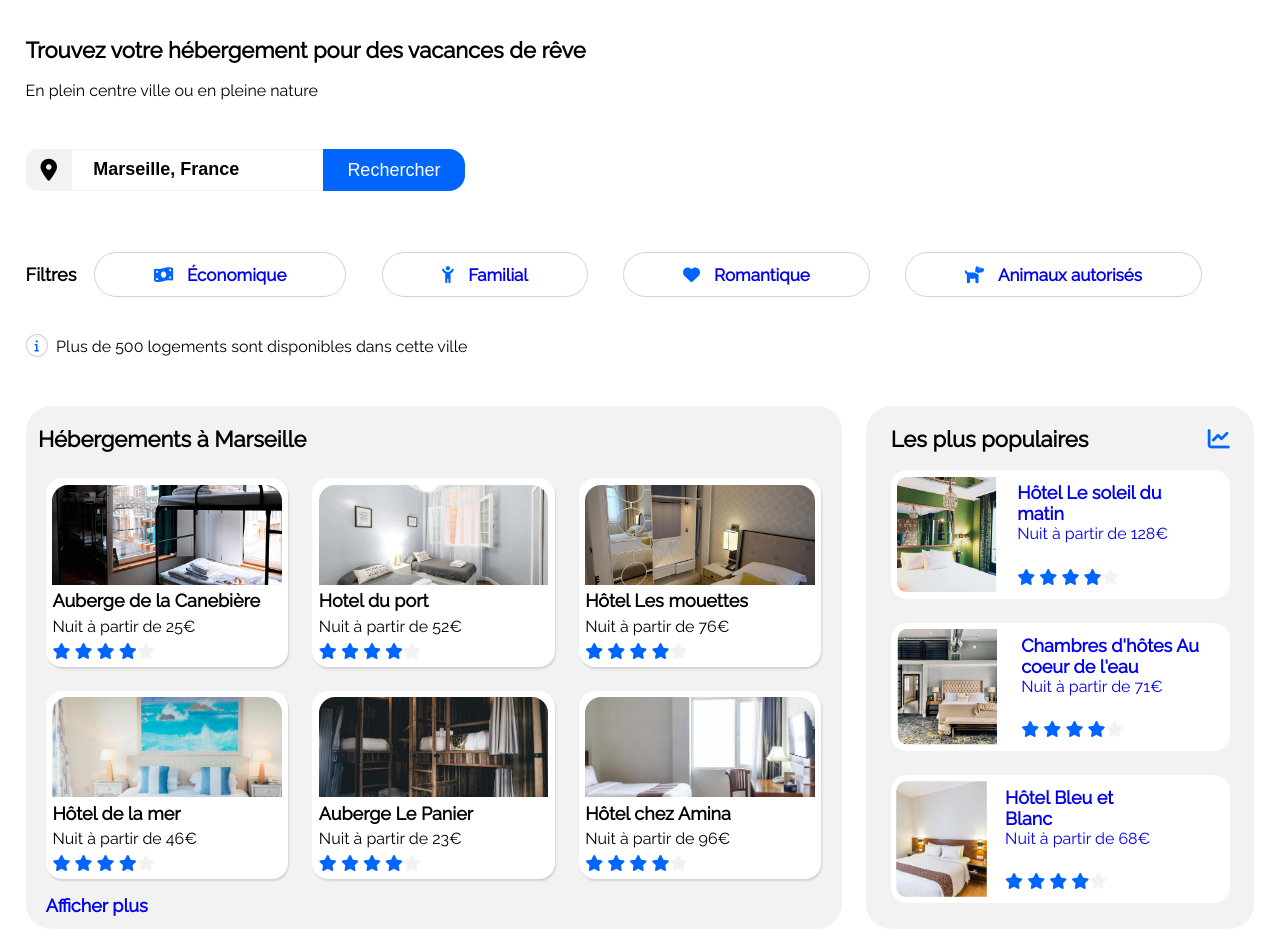
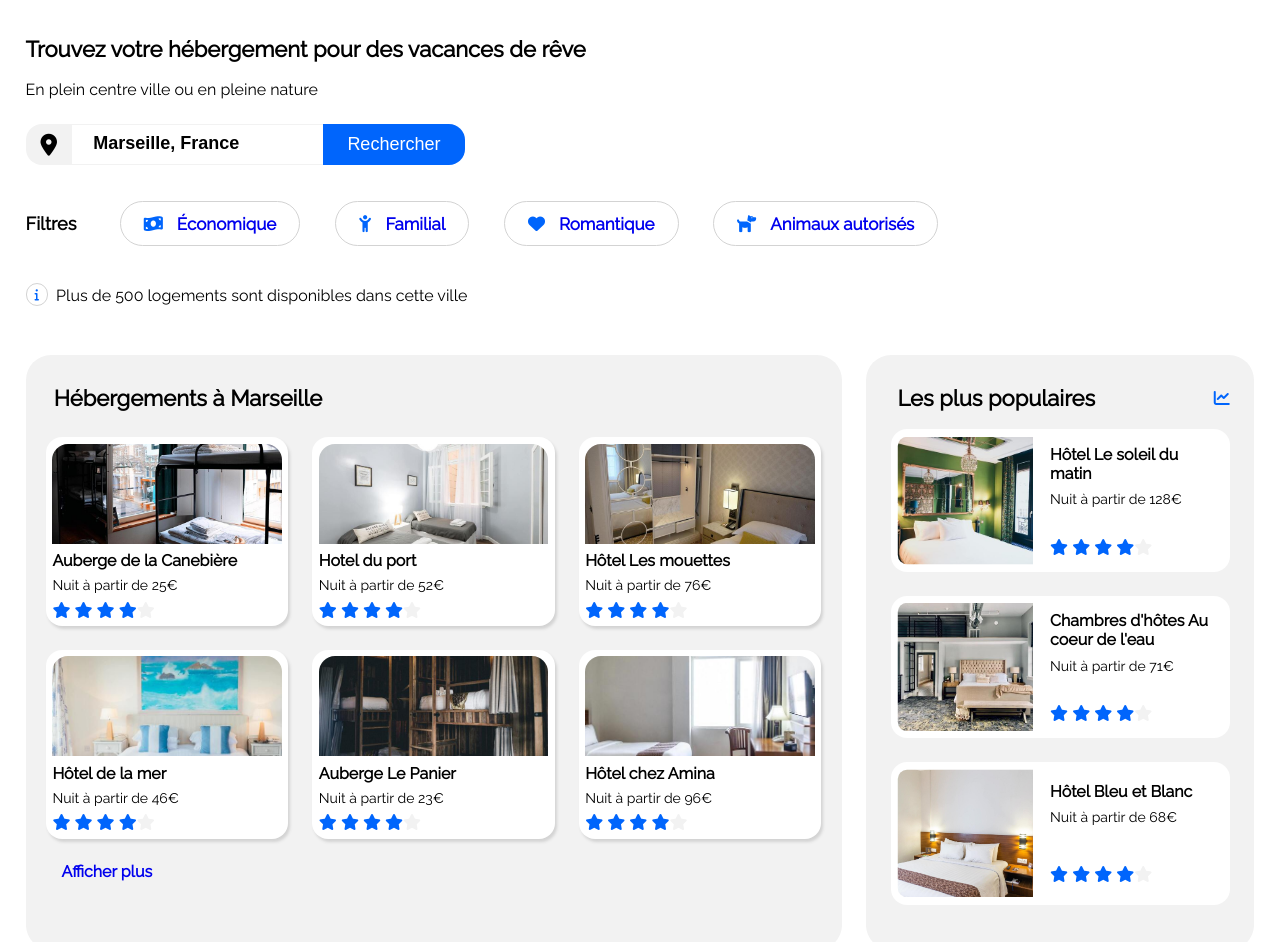
Before and after one commit to julia0306/Booki, a plain HTML site: page index.html in a window 1280 px wide. Shown: the part 90-1032 px from the top of the page. Drawn offline with Linux system fonts and the light colour scheme.

Commit message:
modifications CSS

```diff
--- a/Style/style-mobile.css
+++ b/Style/style-mobile.css
@@ -7,9 +7,11 @@ body{
 }
 
                     /* HEADER */
+
 nav{
     display: flex;
     flex-direction: column;
+    align-items: center;
 }
 
 header ul{
@@ -88,10 +90,10 @@ padding-left:2vw;
 }
 
 #filterbar .button{
+    font-size: 11px;
     width:30%;
     margin:2% 5%;
     padding: 3%;
-    font-size: 13px;
     font-weight: bold;
 }
 #filterbar h2{
@@ -108,11 +110,9 @@ padding-left:2vw;
 }
 
 #popular-cards{
-    width:100%;
     display: flex;
     flex-direction: column;
     align-items: center;
-
 }
 
 #popular{
@@ -121,18 +121,26 @@ padding-left:2vw;
     margin: 0%;
     padding: 2%;
 }
+
 .pop-card{
+    padding:0%;
     height:145px;
     width:95%;
+}
 
+#popular-cards img{
+    width:40%;
+    object-fit: cover;
+    margin: 0%;
+    padding:1%
 }
 
 .pop-description{
-    width:60vw;
+    width:50vw;
     margin:0%;
 }
 
-#Hebergements{
+#offers-main{
     background-color: white;
     width:96%;
     padding:2%;
@@ -140,24 +148,24 @@ padding-left:2vw;
 }
 
 
-
-
-#hebergements-Marseille{
+#offers-Marseille{
     display: flex;
     flex-direction: column;
     align-items: center;
 
 }
 
-.card{
+.Marseille-card{
     width:95%;
     height:200px;
 }
 
-.card img{
+.Marseille-card img{
     height:130px;
     object-fit:cover;
 }
+
+
 
                     /* SECTION 3 */
 
--- a/Style/style-tablettes.css
+++ b/Style/style-tablettes.css
@@ -12,8 +12,8 @@ header ul a:hover{
     margin-right:2%;
 }
 #filterbar .button{
-    padding:1.5% 1.8%;
-    margin: 1% 0.5%
+    padding:1.5% 1.5%;
+    margin: 1% 0.9%;
 }
 
 
@@ -30,11 +30,14 @@ header ul a:hover{
     flex-wrap: wrap;
 }
 
-#Hebergements{
+#offers-main{
     width: 100vw;
     padding: 2%;
 }
 
+#more{
+    padding-bottom:1%
+}
 
 #popular{
     padding:2% 2% 0% 2%;
@@ -48,14 +51,11 @@ header ul a:hover{
 }
 
 .pop-card{
-    height:70%;
+    height:80%;
     width:32%;
 
 }
 
-.features{
-    width:80%
-}
 .pop-card img{
     height:90%
 }
@@ -79,14 +79,15 @@ p{
 .activites-cards{
     align-self: center;
     width:22%;
-    height:320px;
+    height:280px;
 }
 
 #activities h3{
-    padding-top:10%;
+padding-top: 5%;
+padding-bottom: 5%;
 }
 
 #cards img{
-    height:250px;
+    height:230px;
 }
                     /* FOOTER */
--- a/Style/style.css
+++ b/Style/style.css
@@ -5,72 +5,37 @@ body {
     max-width: 1400px;
 }
 
-h1{
+h1,h2{
     font-size: 22px;
 }
 
-.subtitle{
+h3,p, .subtitle{
     font-size: 16px;
-    font-weight: normal;
-}
-
-h2{
-    font-size:22px;
-    font-weight: bold;
-}
-
-#filterbar h2{
-    font-size: 18px;
-}
-footer h2{
-    font-size: 18px;
-    margin-bottom: 0.5%;
-}
-
-h3{
-    font-size:18px;
     margin:0%;
     padding:0%
 }
 
+.subtitle{
+    font-weight: normal;
+}
 
-p{
-    margin:0%;
-    padding:0%
+#offers p{
+    font-size: 14px;
 }
 
 
-section {
-    margin-bottom:4%;
+#filterbar h2, footer h2, ::placeholder{
+    font-size: 18px;
 }
 
-
-
-                    /* HEADER */
-
-nav{
-    align-items :center;
-    display:flex;
-    justify-content: space-between;
-    margin-bottom: 4%;
+#filterbar a{
+    font-size: 17px;
 }
-
-#logo{
-    height: 32px;
-}
-
-
-nav ul{
-    list-style: none;
-    display:flex;
-    justify-content: flex-end;
-    gap: 15%;
-}
-
 
 a{
     text-decoration: none;
 }
+
 
 a:active{
     color: blue
@@ -78,6 +43,28 @@ a:active{
 
 a:visited {
     color:black;
+}
+
+section, nav {
+    margin-bottom:4%;
+}
+
+                    /* HEADER */
+
+nav{
+    display:flex;
+    justify-content: space-between;
+}
+
+#logo{
+    height: 19px;
+}
+
+nav ul{
+    list-style: none;
+    display:flex;
+    justify-content: flex-end;
+    gap: 20%;
 }
 
 header a{
@@ -91,19 +78,17 @@ header ul a:hover{
 }
 
 
-
-
                     /* SECTION 1 " RECHERCHE" */
 
 #locdot{
     background-color: #f2f2f2;
     font-size:22px;
     padding: 20px 15px;
-    border-radius: 25% 0 0 25%;
+    border-radius: 16px 0 0 16px;
 }
 
 #searchfield{
-    margin: 4% 0%;
+    margin: 2% 0%;
     display: flex;
 }
 
@@ -118,7 +103,6 @@ header ul a:hover{
 
 ::placeholder{
     color: black;
-    font-size: 18px;
     font-weight: bold;
     padding-left: 5%
 }
@@ -135,13 +119,11 @@ input:focus{
     border: none;
     border-radius: 0 16px 16px 0;
     color: white;
-    cursor:pointer;
-
 }
 
 #research:hover{
     background-color: #003bfc;
-    font-size: 18px;
+    cursor:pointer;
 }
 
 #magnifying-glass{
@@ -149,16 +131,15 @@ input:focus{
 }
 
 #filterbar {
-    width:100%;
     display: flex;
     flex-direction: row;
     justify-content: space-between;
     font-weight: bold;
-    align-items: center
+    align-items: center;
 }
 
 .filter-buttons{
-    width:100%;
+    width:90vw;
     display: flex;
     flex-direction: row;
 }
@@ -166,11 +147,10 @@ input:focus{
 #filterbar .button{
     font-size: 17px;
     margin: 1% 1.5%;
-    padding:1% 5%;
+    padding:1% 2%;
     background-color: white;
     border: 1px solid lightgrey;
     border-radius: 25px;
-    text-decoration: none;
 }
 
 #filterbar .button:hover {
@@ -183,15 +163,11 @@ input:focus{
     padding-right: 14px;
 }
 
-#filterbar a{
-    font-size: 17px;
-}
-
 
 #info i{
     color:#0065FC;
     border: 1px solid lightgrey;
-    border-radius: 50%;
+    border-radius: 50px;
     margin-right: 8px;
     padding: 10px 8px;
 }
@@ -201,32 +177,31 @@ input:focus{
 }
 
                     /* SECTION 2 " OFFRES" */
-.section-title{
-    padding-top:2px;
-    font-size: 22px;
-    display:flex;
-    justify-content: space-between;
-    align-items: center;
-}
 
-#popular-cards{
-    height:90%;
-}
+
 
 #offers{
     display:flex;
     flex-direction: row;
 }
 
+#offers .section-title{
+    margin-left: 2%;
+    display:flex;
+    justify-content: space-between;
+    align-items: center;
+}
 
-#Hebergements{
+
+
+#offers-main{
     width: 70%;
     background-color: #f2f2f2;
     border-radius: 25px;
-    padding: 0% 1% 1% 1%;
+    padding: 1%;
 }
 
-#hebergements-Marseille {
+#offers-Marseille {
     display: flex;
     flex-direction: row;
     flex-wrap: wrap;
@@ -234,7 +209,11 @@ input:focus{
     gap: 16px;
 }
 
-.card{
+#more{
+    padding:3%
+}
+
+.Marseille-card{
     width: 29%;
     height: 176px;
     margin-top: 1%;
@@ -244,17 +223,17 @@ input:focus{
     justify-content: space-between;
     border-radius: 16px;
     background-color: #FFFFFF;
-    box-shadow: 1px 2px 2px lightgrey;
+    box-shadow: 2px 3px 3px lightgrey;
 }
 
 
-.card:hover{
+.Marseille-card:hover{
     border:  3px inset #0065FC ;
     transition:.2s ease-in-out;
     cursor: pointer;
 }
 
-.card img{
+.Marseille-card img{
     height:100px;
     width:100%;
     align-self: center;
@@ -262,14 +241,10 @@ input:focus{
     object-fit:cover
 }
 
-#Hebergements a{
-    display: block;
-    margin: 2% 0% 0% 1%;
-}
 
 #popular{
     width: 30%;
-    padding: 0% 2%;
+    padding: 1% 2%;
     margin-left:2%;
     background-color: #f2f2f2;
     border-radius: 25px;
@@ -278,12 +253,21 @@ input:focus{
     justify-content: space-around;
 }
 
+#popular-cards{
+    height:90%;
+}
+
+
 .section-title i{
     color:#0065FC
 }
 
 #popular a{
     display:inline-flex
+}
+
+#popular h3{
+    padding-bottom: 5%;
 }
 
 .pop-card{
@@ -298,7 +282,7 @@ input:focus{
 #popular img{
     padding: 2%;
     height: 90%;
-    width: 100px;
+    width: 40%;
     border-radius: 16px 0px 0px 16px;
     object-fit: cover;
     align-self: center;
@@ -318,7 +302,7 @@ input:focus{
     display: flex;
     flex-direction: column;
     justify-content: space-around;
-    padding-left: 5%;
+    padding: 0% 3%;
     }
 
 .notation{
@@ -338,11 +322,11 @@ input:focus{
     color: #f2f2f2
 }
 
-.pop-card:hover > a >.pop-description > .notation > .notation-blue i{
+.pop-card:hover >.pop-description > .notation > .notation-blue i{
     color: white;
 }
 
-.pop-card:hover > a > .pop-description> .notation > .notation-grey i{
+.pop-card:hover > .pop-description> .notation > .notation-grey i{
     color: darkblue;
 }
 
@@ -400,6 +384,7 @@ footer {
 footer ul{
     list-style: none;
     padding: 0;
+    margin-top: 0%;
 }
 
 footer li{
--- a/index.html
+++ b/index.html
@@ -54,12 +54,12 @@
                                 <!-- SECTION 2 "HEBERGEMENTS" -->
 
         <div id ="offers">
-            <section id="Hebergements">
+            <section id="offers-main">
                 <div class= "section-title">
                     <h2>Hébergements à Marseille</h2>
                 </div>
-                <div id ="hebergements-Marseille">
-                    <article class="card">
+                <div id ="offers-Marseille">
+                    <article class="Marseille-card">
                         <img src="./Images/hebergements/4_small/marcus-loke-WQJvWU_HZFo-unsplash.jpg" alt="photo de l'auberge de la Canebière">
                         <h3>Auberge de la Canebière</h3>
                         <p>Nuit à partir de 25€</p>
@@ -75,7 +75,7 @@
                             </div>
                         </div>
                     </article>
-                    <article class="card">
+                    <article class="Marseille-card">
                         <img src="./Images/hebergements/4_small/fred-kleber-gTbaxaVLvsg-unsplash.jpg" alt="photo de l'hôtel du port">
                         <h3>Hotel du port</h3>
                         <p>Nuit à partir de 52€</p>
@@ -91,7 +91,7 @@
                             </div>
                         </div>
                     </article>
-                    <article class="card">
+                    <article class="Marseille-card">
                         <img src="./Images/hebergements/4_small/reisetopia-B8WIgxA_PFU-unsplash.jpg" alt="photo de l'hôtel Les mouettes">
                         <h3>Hôtel Les mouettes</h3>
                         <p>Nuit à partir de 76€</p>
@@ -107,7 +107,7 @@
                             </div>
                         </div>
                     </article>
-                    <article class="card">
+                    <article class="Marseille-card">
                         <img src="./Images/hebergements/4_small/annie-spratt-Eg1qcIitAuA-unsplash.jpg" alt="photo de l'hôtel de la mer">
                         <h3>Hôtel de la mer</h3>
                         <p>Nuit à partir de 46€</p>
@@ -123,7 +123,8 @@
                             </div>
                         </div>
                     </article>
-                    <article class="card"><img src="./Images/hebergements/4_small/nicate-lee-kT-ZyaiwBe0-unsplash.jpg" alt="photo de l'auberge Le Panier">
+                    <article class="Marseille-card">
+                        <img src="./Images/hebergements/4_small/nicate-lee-kT-ZyaiwBe0-unsplash.jpg" alt="photo de l'auberge Le Panier">
                         <h3>Auberge Le Panier</h3>
                         <p>Nuit à partir de 23€</p>
                         <div class="notation">
@@ -138,7 +139,7 @@
                             </div>
                         </div>
                     </article>
-                    <article class="card">
+                    <article class="Marseille-card">
                         <img src="./Images/hebergements/4_small/febrian-zakaria-M6S1WvfW68A-unsplash.jpg" alt="photo de l'hôtel Chez Amina">
                         <h3>Hôtel chez Amina</h3>
                         <p>Nuit à partir de 96€</p>
@@ -155,7 +156,7 @@
                         </div>
                     </article>
                 </div>
-                <h3><a id ="more" href="#">Afficher plus</a></h3>
+                <a href="#"><h3 id ="more">Afficher plus</h3></a>
             </section>
             <section id ="popular">
                 <div class= "section-title">
@@ -164,7 +165,6 @@
                 </div>
                 <div id="popular-cards">
                     <article class="pop-card">
-                        <a href="#">
                         <img src="./Images/hebergements/4_small/emile-guillemot-Bj_rcSC5XfE-unsplash.jpg" alt="photo de l'hôtel Le soleil du matin">
                         <div class="pop-description">
                             <div class="features">
@@ -183,10 +183,8 @@
                                 </div>
                             </div>
                         </div>
-                        </a>
                     </article>
                     <article class="pop-card">
-                        <a href="#">
                         <img src="./Images/hebergements/4_small/aw-creative-VGs8z60yT2c-unsplash.jpg" alt="photo des Chambres d'hôtes Au coeur de l'eau">
                         <div class="pop-description">
                             <div class="features">
@@ -205,11 +203,9 @@
                                 </div>
                             </div>
                         </div>
-                        </a>
                     </article>
 
                     <article class="pop-card">
-                        <a href="#">
                         <img src="./Images/hebergements/3_medium/febrian-zakaria-sjvU0THccQA-unsplash.jpg" alt="photo de l'hôtel Bleu et Blanc">
                         <div class="pop-description">
                             <div class="features">
@@ -228,9 +224,7 @@
                                 </div>
                             </div>
                         </div>
-                        </a>
                     </article>
-
                 </div>
             </section>
         </div>
```
